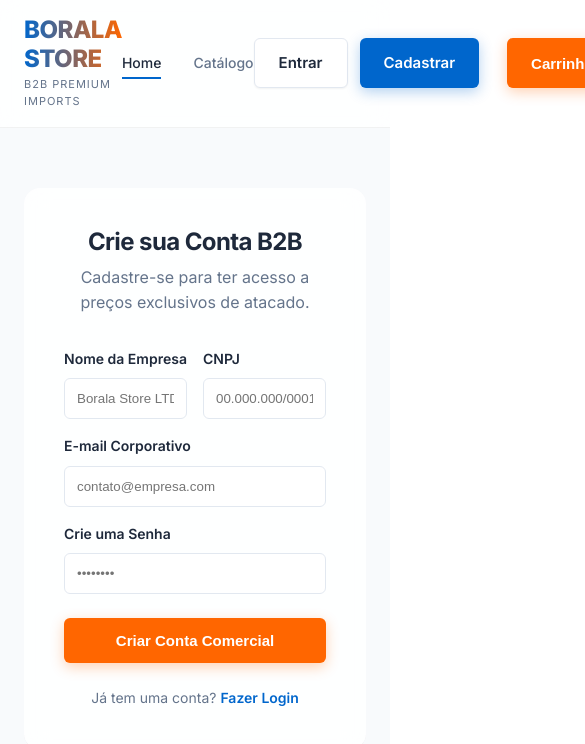
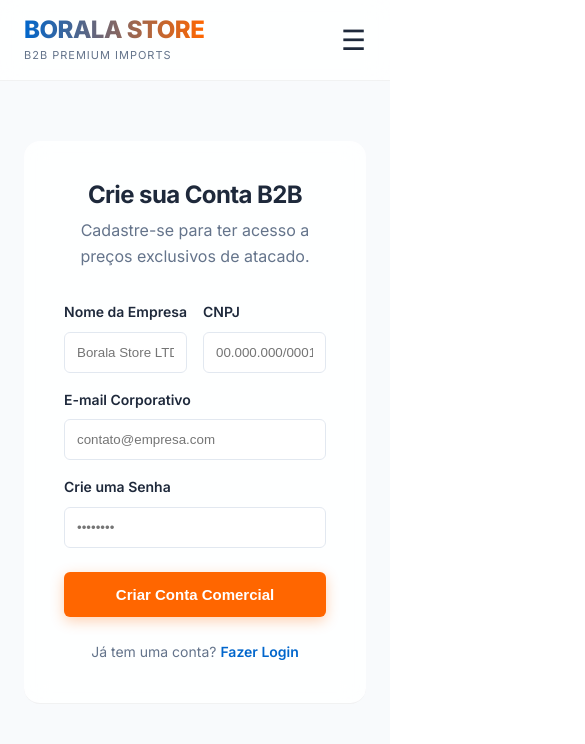
Before and after one commit to SrValente/borala-site, a Next.js app: page /cadastro in a window 390 px wide. Shown: the top 744 px of the page, 585 px wide, since content can reach past the window. Built offline with nearby package versions, Linux system fonts and the light colour scheme.

Commit message:
style: add responsive mobile media queries and hamburger menu for navigation

```diff
--- a/src/components/Header.css
+++ b/src/components/Header.css
@@ -82,3 +82,59 @@
   border-radius: 50%;
   box-shadow: 0 2px 4px rgba(0,0,0,0.2);
 }
+
+.desktop-nav {
+  display: flex;
+  align-items: center;
+  gap: 32px;
+}
+
+.mobile-menu-btn {
+  display: none;
+  background: none;
+  border: none;
+  font-size: 28px;
+  color: var(--text-primary);
+  cursor: pointer;
+}
+
+@media (max-width: 768px) {
+  .desktop-nav {
+    display: none;
+    flex-direction: column;
+    position: absolute;
+    top: 100%;
+    left: 0;
+    right: 0;
+    background: var(--bg-primary);
+    padding: 24px;
+    box-shadow: var(--shadow-md);
+    border-top: 1px solid var(--border-color);
+  }
+
+  .desktop-nav.open {
+    display: flex;
+  }
+
+  .main-nav {
+    flex-direction: column;
+    width: 100%;
+    gap: 16px;
+    margin-bottom: 24px;
+    align-items: flex-start;
+  }
+
+  .actions-section {
+    flex-direction: column;
+    width: 100%;
+    align-items: stretch;
+  }
+
+  .actions-section .btn {
+    margin: 0 !important;
+  }
+
+  .mobile-menu-btn {
+    display: block;
+  }
+}
--- a/src/components/Header.jsx
+++ b/src/components/Header.jsx
@@ -6,6 +6,7 @@ import './Header.css';
 
 export default function Header() {
   const { cartCount, setIsCartOpen } = useCart();
+  const [isMobileMenuOpen, setIsMobileMenuOpen] = React.useState(false);
 
   return (
     <header className="header glass">
@@ -17,20 +18,26 @@ export default function Header() {
           </Link>
         </div>
 
+        <button className="mobile-menu-btn" onClick={() => setIsMobileMenuOpen(!isMobileMenuOpen)}>
+          ☰
+        </button>
+
+        <div className={`desktop-nav ${isMobileMenuOpen ? 'open' : ''}`}>
           <nav className="main-nav">
-          <Link href="/" className="nav-link active">Home</Link>
-          <Link href="/#catalogo" className="nav-link">Catálogo</Link>
+            <Link href="/" className="nav-link active" onClick={() => setIsMobileMenuOpen(false)}>Home</Link>
+            <Link href="/#catalogo" className="nav-link" onClick={() => setIsMobileMenuOpen(false)}>Catálogo</Link>
           </nav>
 
           <div className="actions-section">
             <Link href="/login" className="btn btn-secondary">Entrar</Link>
             <Link href="/cadastro" className="btn btn-primary" style={{ marginRight: '16px' }}>Cadastrar</Link>
-          <button className="btn btn-action cart-btn" onClick={() => setIsCartOpen(true)}>
+            <button className="btn btn-action cart-btn" onClick={() => { setIsCartOpen(true); setIsMobileMenuOpen(false); }}>
               Carrinho
               {cartCount > 0 && <span className="cart-badge">{cartCount}</span>}
             </button>
           </div>
         </div>
+      </div>
     </header>
   );
 }
--- a/src/components/ProductCard.css
+++ b/src/components/ProductCard.css
@@ -10,7 +10,7 @@
 
 .product-card:hover {
   transform: translateY(-4px);
-  box-shadow: 0 12px 24px rgba(0, 0, 0, 0.4);
+  box-shadow: var(--shadow-lg);
   border-color: var(--accent-color);
 }
 
```
Also changed, not shown: src/components/HeroSection.css (+26 -0 lines). Lines whose indentation alone changed are shown as unchanged.
